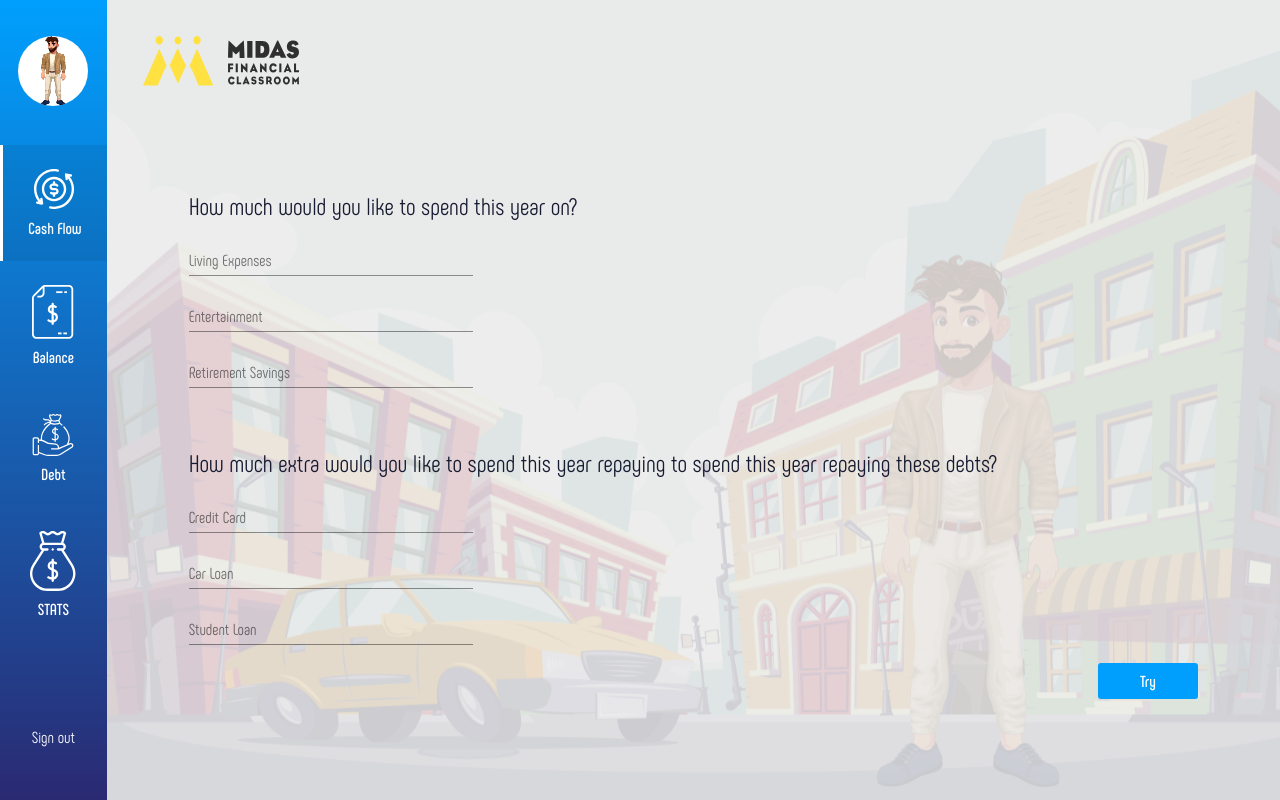
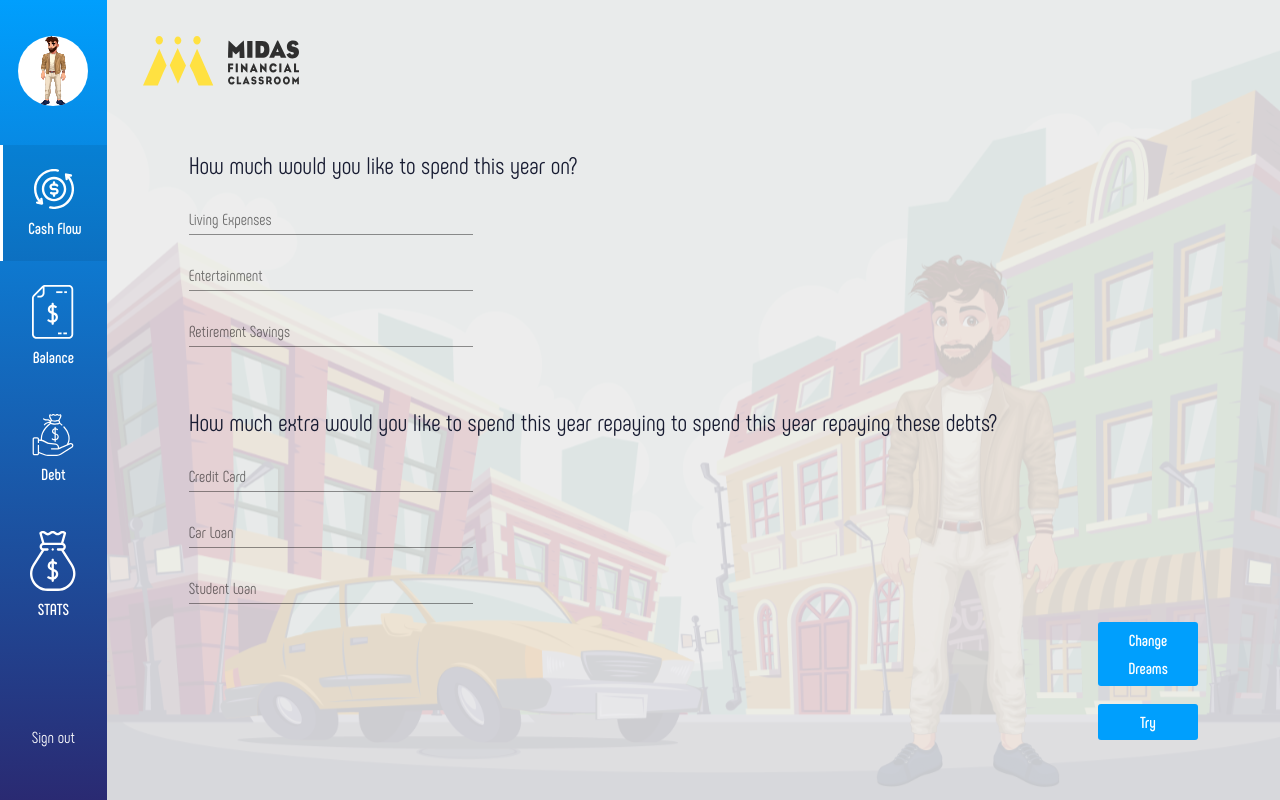
Before and after one commit to yogaraja2/Game-Midas, a React (Create React App) app: page /dashBoard/cashFlow in a window 1280 px wide. Built offline with nearby package versions, Linux system fonts and the light colour scheme.

Commit message:
Modified cashflow entry

```diff
--- a/src/pages/DashBoard/CashFlowEntry/index.jsx
+++ b/src/pages/DashBoard/CashFlowEntry/index.jsx
@@ -105,6 +105,10 @@ function CashFlowEntry(props) {
       })
   }
 
+  const goToSelectDream = () => {
+    props.history.push(commonRoute.selectDreams)
+  }
+
   return (
     <div className="dash-cash-flow-info-page">
       {/* <div className="avl-bal-wrap">
@@ -121,6 +125,12 @@ function CashFlowEntry(props) {
             setValues={setValues}
           />
         ))}
+      </div>
+
+      <div className="btn-wrap">
+        <Button className="info-btn" onClick={goToSelectDream}>
+          Change Dreams
+        </Button>
       </div>
 
       <div className="btn-wrap">
```
